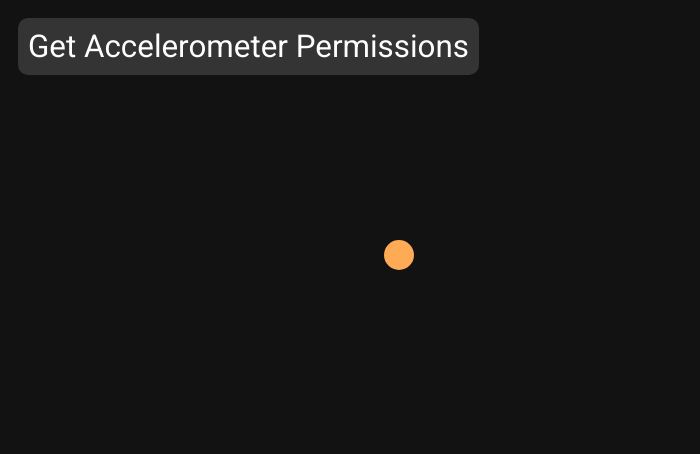
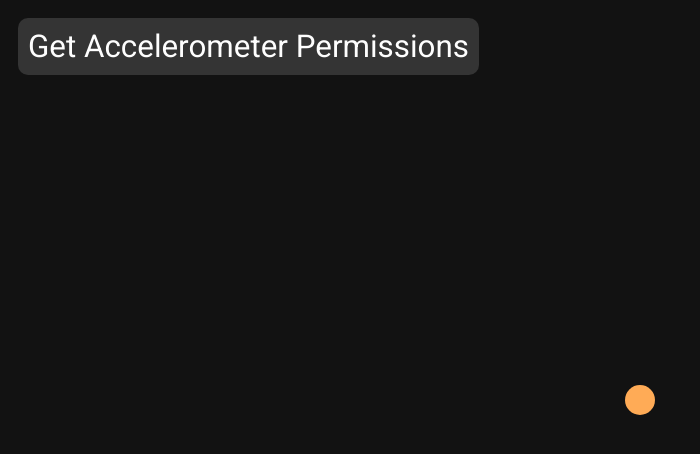
Before and after one commit to DevArrowsmith/accelerometer-test, a plain HTML site: page pages/dot-demo/index.html in a window 1280 px wide. Shown: the whole page, without its empty margins (0-700 px from the left). Drawn offline with Linux system fonts and the light colour scheme.

Commit message:
Update dot demo: Move dot position styles from html into extrnal stylesheet. Position dot at center of screen on page load.

```diff
--- a/pages/dot-demo/index.html
+++ b/pages/dot-demo/index.html
@@ -14,10 +14,6 @@
   <button class="permissions-button" onclick="getAccel()">
     Get Accelerometer Permissions
   </button>
-  <div class="indicatorDot" style="left:30%; top:30%;"></div>
-  <!-- <div id="container" style="height: 300px; width:300px; margin: 20px; background-color: #232323; border-radius: 10px; position: relative;"> -->
-    <!-- <div class="indicatorDot" style="height:20px; width:20px; border-radius: 10px; background-color:goldenrod; position: absolute; left:30%; top:30%;"></div> -->
-
-  <!-- </div>   -->
+  <div class="indicatorDot"></div>
 </body>
 </html>
--- a/pages/dot-demo/style.css
+++ b/pages/dot-demo/style.css
@@ -4,4 +4,6 @@
   background-color: #ffab56;
   border-radius: 50%;
   position:fixed;
+  left: calc(50% - 15px);
+  top: calc(50% - 15px);
 }
```
